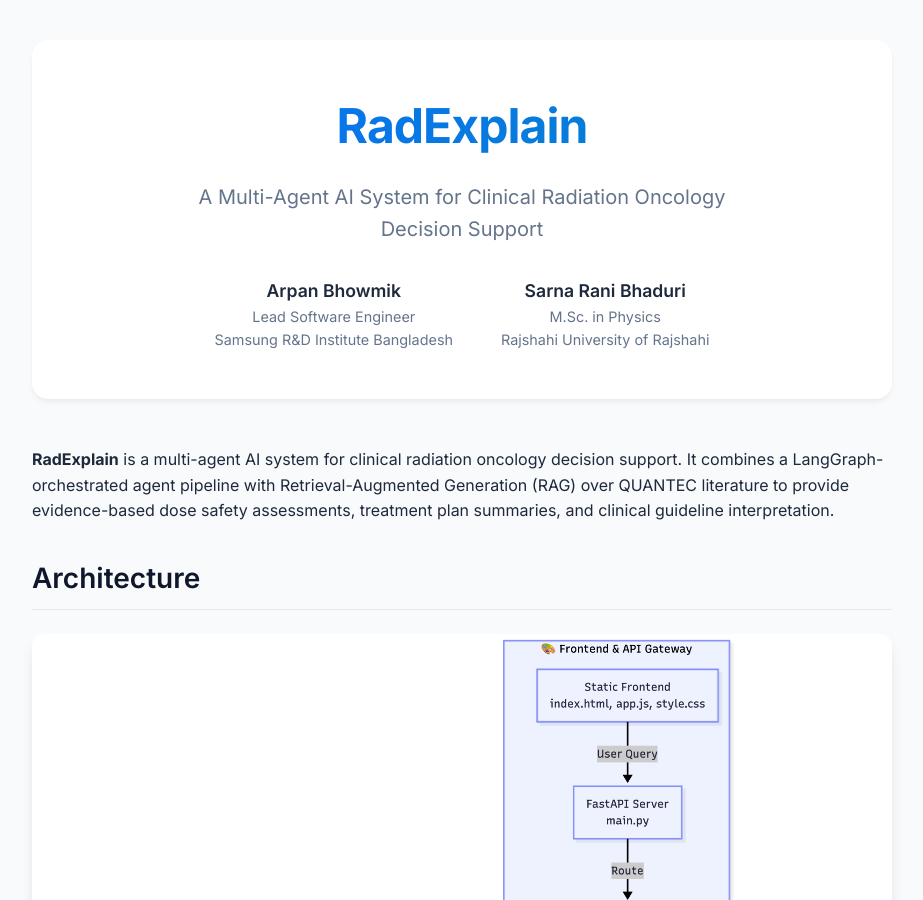
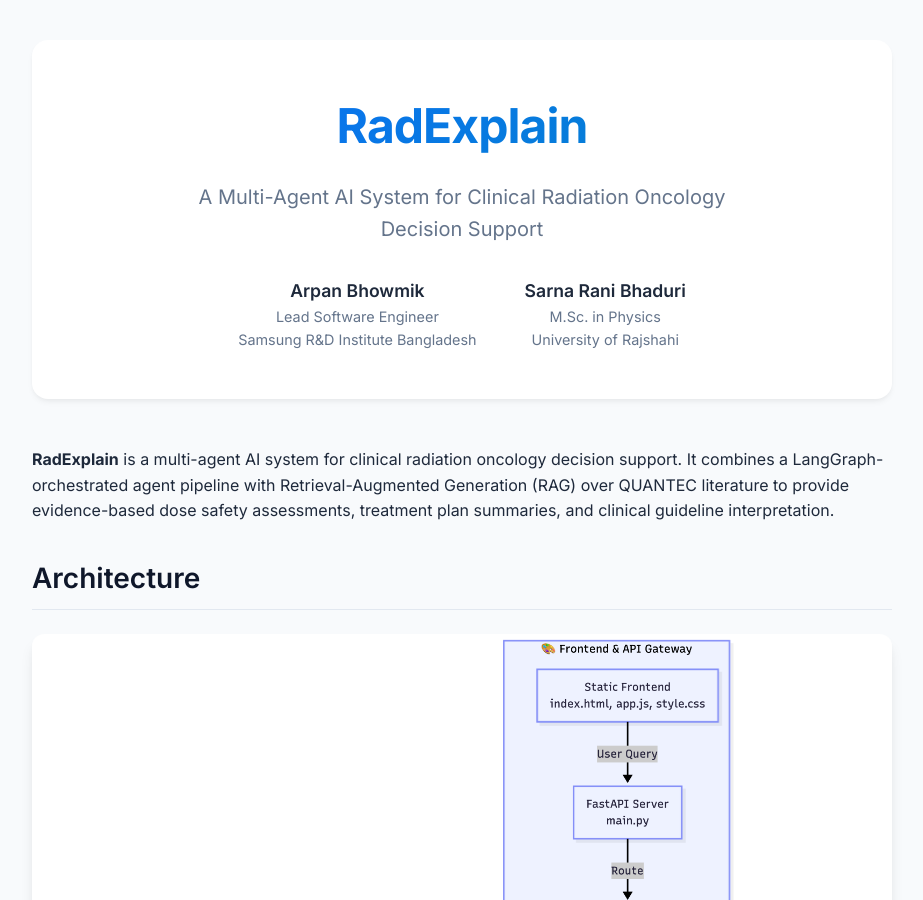
Before and after one commit to ArpanBhowmik/radexplain-project, a Jekyll site: the page built from index.md, in a window 1280 px wide and 900 px high. Shown: the whole window, without its empty margins (178-1101 px from the left). Built offline with Jekyll 4.4.1, drawn with Linux system fonts in a browser that asks for light colours.

Commit message:
Fix typo in university name

```diff
--- a/index.md
+++ b/index.md
@@ -12,7 +12,7 @@ layout: default
     </div>
     <div class="author">
       <span class="author-name">Sarna Rani Bhaduri</span>
-      <span class="author-role" style="text-align: center;">M.Sc. in Physics<br>Rajshahi University of Rajshahi</span>
+      <span class="author-role" style="text-align: center;">M.Sc. in Physics<br>University of Rajshahi</span>
     </div>
   </div>
 </header>
```
